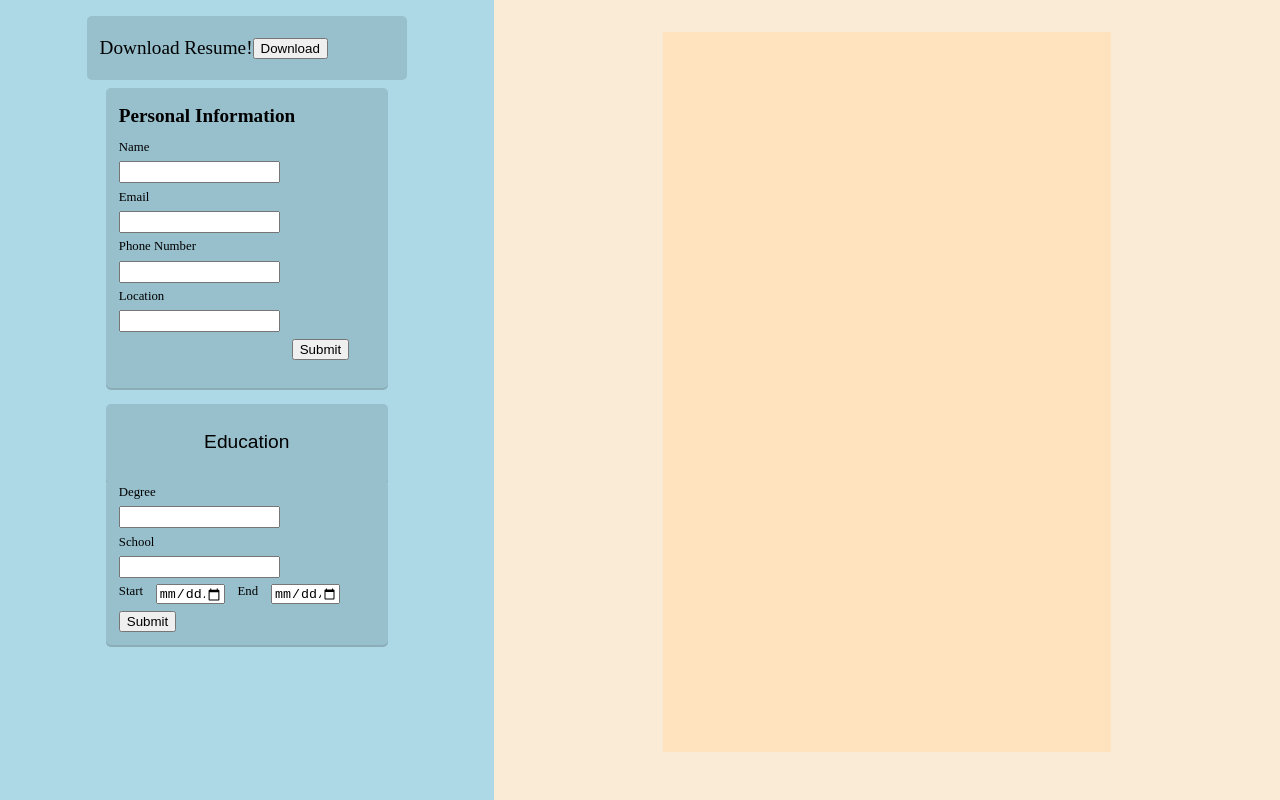
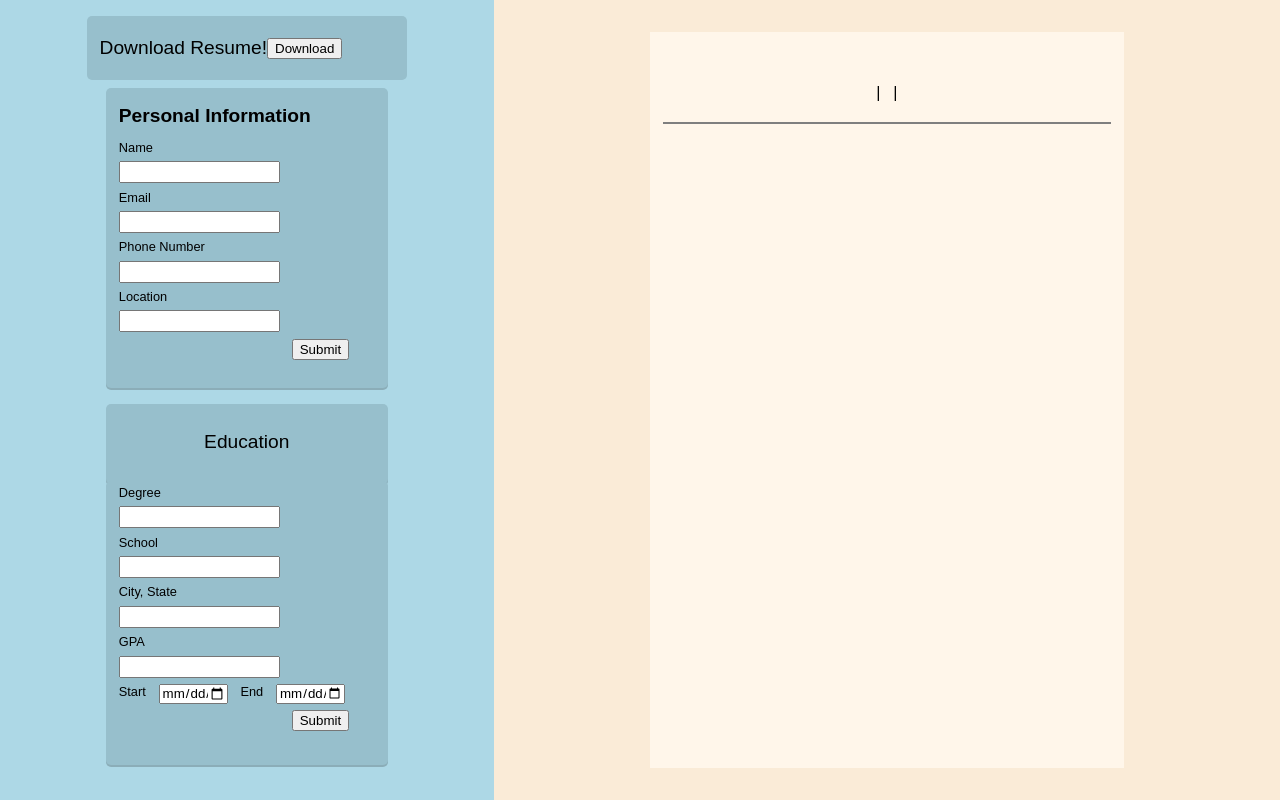
Before and after one commit to austinh13/CV-Generator, a React (Vite) app in the folder CV-Gen/: page / in a window 1280 px wide. Both pictures are taken after a click on the button "Education". Built offline with nearby package versions, Linux system fonts and the light colour scheme.

Commit message:
education section

```diff
--- a/CV-Gen/src/App.jsx
+++ b/CV-Gen/src/App.jsx
@@ -1,32 +1,31 @@
+
 import { useState } from 'react';
-import reactLogo from './assets/react.svg';
-import viteLogo from '/vite.svg';
 import General from './components/General'
 import Education from './components/Education'
 import CV from './components/CV'
 
+
 function App() {
-  const [count, setCount] = useState(0);
+
   const [generalData, setGeneralData] = useState({
       name: "",
       email: "",
       number: "",
       location: ""
     });
-  const [educationData, setEducationData] = useState({
-    degree: "",
-    school: "",
-    sDate: "",
-    eDate: ""
-  })
+
+  // An array of educations
+  const [educationData, setEducationData] = useState([]);
+
 
   const handleGeneralChange = (field, value) => {
     setGeneralData(prev => ({ ...prev, [field]: value }));
   };
 
-  const handleEducation = (field,value) => {
-    setEducationData(prev => ({...prev,[field]: value}))
-  }
+  const addEducation = (newEducation) => {
+    setEducationData(prev => [...prev, newEducation]);
+  };
+
 
   return (
     <>
@@ -35,12 +34,14 @@ function App() {
         <p>Download Resume!</p>
         <button>Download</button>
       </div>
-      <General formData={generalData} handleGeneralChange={handleGeneralChange}></General>
-      <Education formData={educationData} handleEducation={handleEducation}></Education>
-    </div>
-    <div className = "rightSide">
-      <CV></CV>
-    </div>
+       <General formData={generalData} handleGeneralChange={handleGeneralChange} />
+
+        <Education addEducation={addEducation} />
+      </div>
+
+      <div className="rightSide">
+        <CV generalData={generalData} educationData={educationData} />
+      </div>
     </>
 
   );
--- a/CV-Gen/src/components/CV.jsx
+++ b/CV-Gen/src/components/CV.jsx
@@ -1,9 +1,11 @@
 import '../styles/cv.css'
 import GeneralCV from './GeneralCV'
-export default function CV(){
+import EducationCV from './EducationCV'
+export default function CV({generalData,educationData}){
     return(
         <div className="ResumeHolder">
-            <GeneralCV></GeneralCV>
+            <GeneralCV data={generalData}></GeneralCV>
+            <EducationCV sections={educationData} ></EducationCV>
         </div>
-    )
+    );
 }
--- a/CV-Gen/src/components/Education.jsx
+++ b/CV-Gen/src/components/Education.jsx
@@ -1,12 +1,29 @@
+
 import { useState } from "react";
 
-export default function Education({formData,handleEducation}){
-      const [isOpen, setIsOpen] = useState(false);
+export default function Education({ addEducation }){
+    const [isOpen, setIsOpen] = useState(false);
+
+    const [form, setForm] = useState({
+        degree: "",
+        school: "",
+        city: "",
+        sDate: "",
+        eDate: "",
+        gpa: ""
+    });
+
+    const handleChange = (field, value) => {
+        setForm(prev => ({ ...prev, [field]: value }));
+    };
+
 
     const handleSubmit = (e) => {
         e.preventDefault();
-        console.log(formData)
-    }
+        addEducation(form);
+        setForm({ degree: "", school: "",city: "", sDate: "", eDate: "", gpa: "" }); // reset
+    };
+
     return(
         <div className = "educationInfo">
             <button id = "educationButton"
@@ -18,15 +35,33 @@ export default function Education({formData,handleEducation}){
                 <form className="formGeneral" onSubmit={handleSubmit}>
                     <p>Degree</p>
                     <input
-                        type = "text"
-                        onChange={(e) => handleEducation("degree",e.target.value)}
+                        type="text"
+                        value={form.degree}
+                        onChange={(e) => handleChange("degree", e.target.value)}
                         required
                     >
                     </input>
                     <p>School</p>
                     <input
                         type = "text"
-                        onChange={(e) => handleEducation("school",e.target.value)}
+                        value={form.school}
+                        onChange={(e) => handleChange("school",e.target.value)}
+                        required
+                    >
+                    </input>
+                    <p>City, State</p>
+                    <input
+                        type = "text"
+                        value={form.city}
+                        onChange={(e) => handleChange("city",e.target.value)}
+                        required
+                    >
+                    </input>
+                    <p>GPA</p>
+                    <input
+                        type = "text"
+                        value={form.gpa}
+                        onChange={(e) => handleChange("gpa",e.target.value)}
                         required
                     >
                     </input>
@@ -34,18 +69,19 @@ export default function Education({formData,handleEducation}){
                         Start
                         <input
                         type = "date"
-                        onChange={(e) => handleEducation("sDate",e.target.value)}
+                        value={form.sDate}
+                        onChange={(e) => handleChange("sDate",e.target.value)}
                         required
                         ></input>
                         End
                         <input
                         type = "date"
-                        onChange={(e) => handleEducation("eDate",e.target.value)}
+                        value={form.eDate}
+                        onChange={(e) => handleChange("eDate",e.target.value)}
                         required
                         ></input>
                     </div>
-                    <button
-                    type="submit">
+                    <button type="submit" id = "generalSubmit">
                     Submit
                     </button>
                 </form>
@@ -54,3 +90,67 @@ export default function Education({formData,handleEducation}){
         </div>
     )
 }
+
+/*
+import { useState } from 'react';
+
+export default function Education({ addEducation }) {
+  const [form, setForm] = useState({
+    degree: "",
+    school: "",
+    sDate: "",
+    eDate: ""
+  });
+
+  const handleChange = (field, value) => {
+    setForm(prev => ({ ...prev, [field]: value }));
+  };
+
+  const handleSubmit = (e) => {
+    e.preventDefault();
+    addEducation(form);
+    setForm({ degree: "", school: "", sDate: "", eDate: "" }); // reset
+  };
+
+  return (
+    <div className="educationForm">
+      <h1>Education</h1>
+      <form onSubmit={handleSubmit}>
+        <p>Degree</p>
+        <input
+          type="text"
+          value={form.degree}
+          onChange={(e) => handleChange("degree", e.target.value)}
+          required
+        />
+
+        <p>School</p>
+        <input
+          type="text"
+          value={form.school}
+          onChange={(e) => handleChange("school", e.target.value)}
+          required
+        />
+
+        <p>Start Date</p>
+        <input
+          type="text"
+          value={form.sDate}
+          onChange={(e) => handleChange("sDate", e.target.value)}
+          required
+        />
+
+        <p>End Date</p>
+        <input
+          type="text"
+          value={form.eDate}
+          onChange={(e) => handleChange("eDate", e.target.value)}
+          required
+        />
+
+        <button type="submit">Add Education</button>
+      </form>
+    </div>
+  );
+}
+*/
--- /dev/null
+++ b/CV-Gen/src/components/EducationCV.jsx
@@ -0,0 +1,14 @@
+export default function EducationCV({ sections }) {
+  return (
+    <div className="educationSection">
+      {sections.map((sec, index) => (
+        <div key={index} className="educationItem">
+          <h4>{sec.school}, {sec.city}</h4>
+          <p>A {sec.degree} Degree</p>
+          <p>From: {sec.sDate} To: {sec.eDate}</p>
+          <p>GPA: {sec.gpa}</p>
+        </div>
+      ))}
+    </div>
+  );
+}
--- a/CV-Gen/src/components/GeneralCV.jsx
+++ b/CV-Gen/src/components/GeneralCV.jsx
@@ -1,7 +1,15 @@
 export default function GeneralCV(){
     return(
-        <div class = "personalSection">
+        <div className = "personalSection">
             <h1 id="personalHeader"></h1>
+            <div className="bio">
+                <p id = "email"></p>
+                <p>|</p>
+                <p id = "phone"></p>
+                <p>|</p>
+                <p id = "location"></p>
+            </div>
+            <div class = "bar"></div>
         </div>
     )
 }
@@ -9,4 +17,13 @@ export default function GeneralCV(){
 export function setGeneral(formData){
     const pHeader = document.getElementById("personalHeader");
     pHeader.innerHTML = formData.name;
+
+    const email = document.getElementById("email")
+    email.innerHTML = formData.email;
+
+    const phone = document.getElementById("phone")
+    phone.innerHTML = formData.number
+
+    const location = document.getElementById("location")
+    location.innerHTML = formData.location
 }
--- a/CV-Gen/src/styles/cv.css
+++ b/CV-Gen/src/styles/cv.css
@@ -1,14 +1,63 @@
 
 
 .ResumeHolder{
+    font-family: sans-serif;
     display: flex;
     flex-direction: column;
-
+    align-items: center;
     width: 35vw;
     height: 90vh;
-    background-color: rgb(255, 227, 191);
+    padding: 4vh 1vw 2vh 1vw;
+    background-color: rgb(255, 246, 234);
 }
 
+/*
+    General Information Section
+*/
 .personalSection{
+    display: flex;
+    flex-direction: column;
+    align-items: center;
+    width: 35vw;
+    height: 14vh;
+    gap: 0.5vh;
+}
 
+.personalSection h1{
+    margin: 0;
 }
+.bio{
+    display: flex;
+    flex-direction: row;
+    gap: 0.5vw;
+}
+
+.bar{
+    width: 35vw;
+    height: 0.2vh;
+    background-color: rgb(127, 127, 127);
+}
+
+/*
+*/
+
+.educationSection{
+    width: 35vw;
+    height: 30vh;
+    align-items: flex-start;
+}
+
+.educationItem{
+    display: flex;
+    flex-direction: column;
+    align-items: flex-start;
+    gap: 0.5vh;
+}
+
+.educationItem h4{
+    margin: 0;
+}
+
+.educationItem p{
+    margin: 0;
+}
--- a/CV-Gen/src/styles/userInfo.css
+++ b/CV-Gen/src/styles/userInfo.css
@@ -9,6 +9,7 @@
     align-items: center;
     gap:2vh;
     padding: 2vh 2vw 2vh 2vw;
+    font-family: sans-serif;
 }
 
 .rightSide{
@@ -76,6 +77,7 @@
 }
 
 .formGeneral input{
+    font-family: sans-serif;
     height: 2vh;
     width: 12vw;
 }
@@ -103,7 +105,7 @@
 .educationContent{
     position: absolute;
     margin-top: -0.4vh;
-    height: 18vh;
+    height: 33vh;
     display: flex;
     flex-direction: column;
     align-items: first baseline;
```
